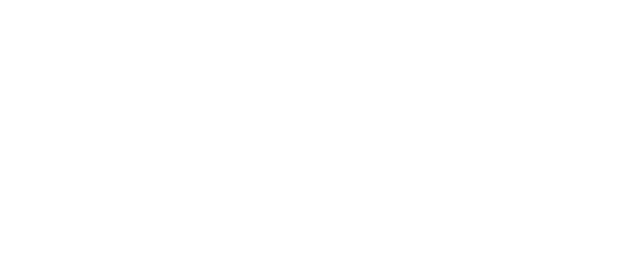
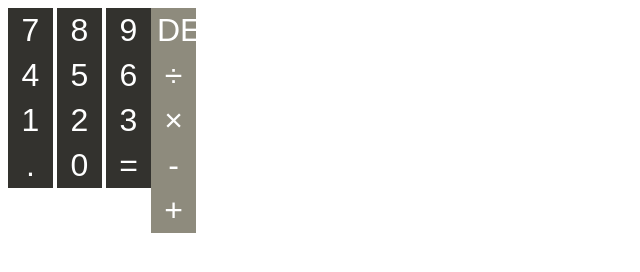
Before and after one commit to suhithr/AndroidCalc-WebVersion, a plain HTML site: page index.html in a window 1280 px wide. Shown: the whole page, without its empty margins (0-640 px from the left). Drawn offline with Linux system fonts and the light colour scheme.

Commit message:
Starting basic calc structure

```diff
--- /dev/null
+++ b/clarity.css
@@ -0,0 +1,25 @@
+.pane {
+	float: left;
+}
+
+.num {
+	background-color: #33322E;
+}
+
+.sym {
+	background-color: #8E8B7D;
+}
+
+button {
+	border-radius: 0;
+	border: 0;
+	font-weight: 100;
+	color:#FFFFFF;
+	font-size: 200%;
+	height: 45px;
+	width: 45px;
+}
+
+#simplecalc {
+	background: #000000;
+}
--- a/index.html
+++ b/index.html
@@ -5,8 +5,65 @@
 		<meta http-equiv="content-type" content="text/html">
 		<meta name="author" content="Suhith Rajesh">
 		<meta name="description" content="Spider Web Development Induction Task 1">
+		<link rel="stylesheet" type="text/css" href="clarity.css">
 		<title>Suhith Rajesh</title>
 	</head>
 	<body>
+		<section class="intro">
+			<div class="box">
+			</div>
+		</section>
+		<section id="code">
+			<div class="box">
+			</div>
+		</section>
+		<section id="do"> <!--do is the class for what I do -->
+			<div class = "box">
+			</div>
+		</section>
+		<section id="calculator">
+			<div class="box">
+				<div id="simplecalc">
+					<div class="pane">
+						<div class="row">
+							<button class="num" id="btn_7">7</button>
+							<button class="num" id="btn_8">8</button>
+							<button class="num" id="btn_9">9</button>
+						</div>
+						<div class="row">
+							<button class="num" id="btn_4">4</button>
+							<button class="num" id="btn_5">5</button>
+							<button class="num" id="btn_6">6</button>
+						</div>
+						<div class="row">
+							<button class="num" id="btn_1">1</button>
+							<button class="num" id="btn_2">2</button>
+							<button class="num" id="btn_3">3</button>
+						</div>
+						<div class="row">
+							<button class="num" id="btn_dec">.</button>
+							<button class="num" id="btn_0">0</button>
+							<button class="num" id="btn_eq">=</button>
+						</div>
+					</div>
+					<div class="pane">
+						<div class="row">
+							<button class="sym" id="btn_del">DEL</button>
+						</div>
+						<div class="row">
+							<button class="sym" id="btn_div">&divide;</button>
+						</div>
+						<div class="row">
+							<button class="sym" id="btn_mul">&times;</button>
+						</div>
+						<div class="row">
+							<button class="sym" id="btn_sub">-</button>
+						</div>
+						<div class="row">
+							<button class="sym" id="btn_add">+</button>
+						</div>
+			</div>
+		</section>
+
 	</body>
 </html>
```
